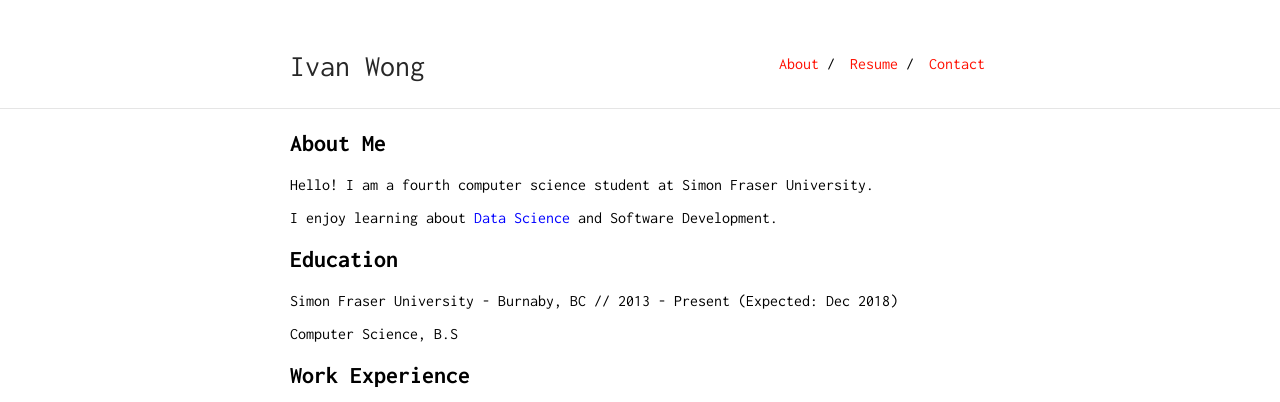
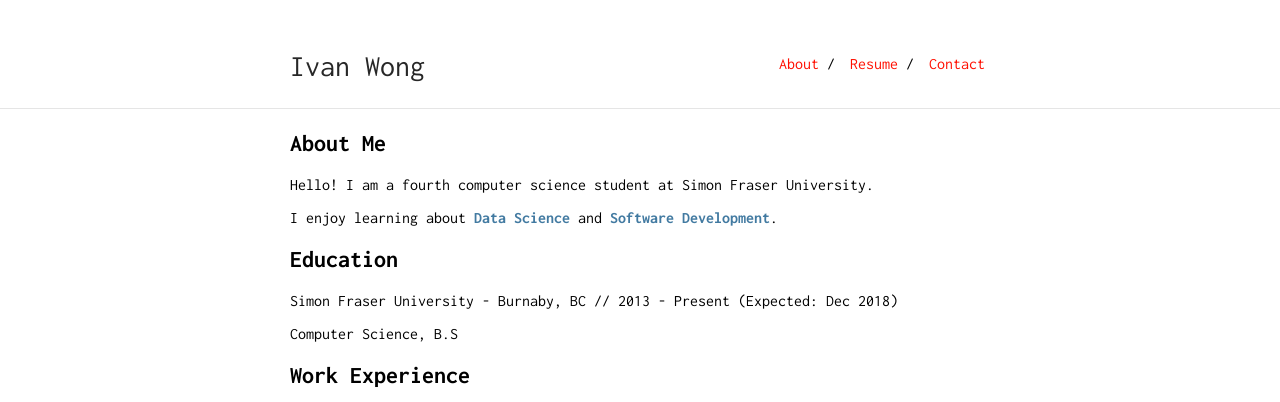
Before and after one commit to icwong/icwong.github.io, a Jekyll site: the page built from index.md, in a window 1280 px wide. Shown: the top 402 px of the page. Built offline with Jekyll 4.4.1, drawn with Linux system fonts in a browser that asks for light colours; our own code applies the rules of GitHub Pages for plain Markdown files.

Commit message:
testing colors

```diff
--- a/index.md
+++ b/index.md
@@ -6,7 +6,7 @@ layout: default
 
 Hello! I am a fourth computer science student at Simon Fraser University.
 
-I enjoy learning about <span style="color: blue">Data Science</span> and Software Development.
+I enjoy learning about <span style="color: #427AA1; font-weight: bold">Data Science</span> and <span style="color: #427AA1; font-weight: bold">Software Development</span>.
 
 ## Education
 Simon Fraser University - Burnaby, BC  // 2013 - Present (Expected: Dec 2018)
```
